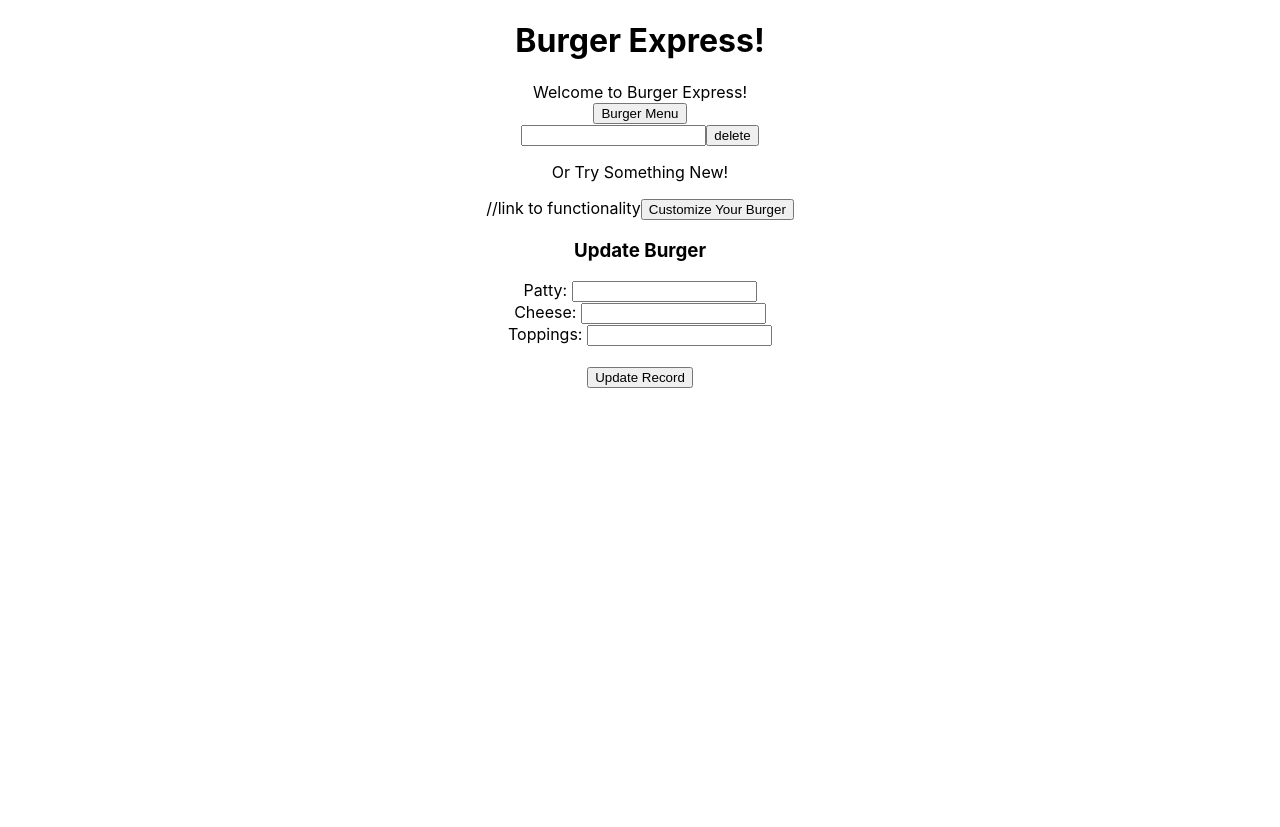
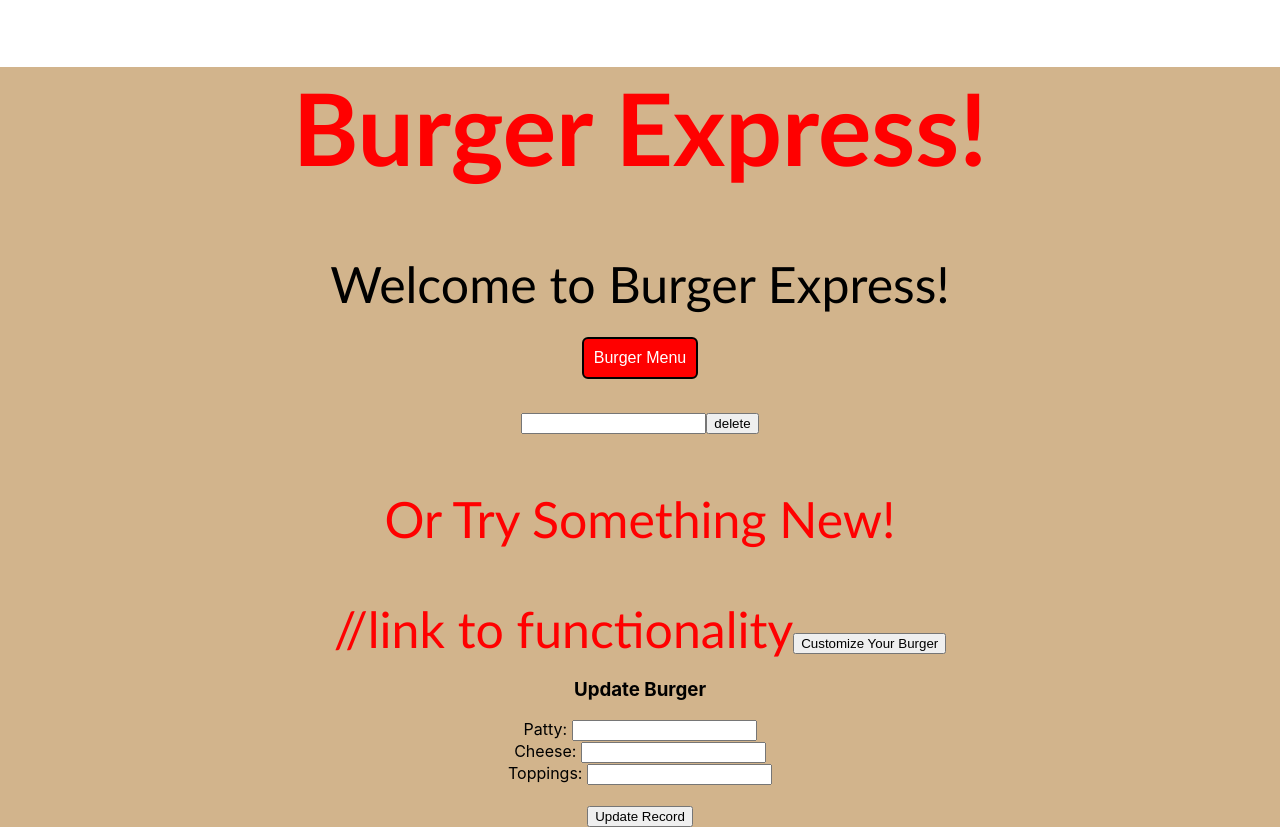
Before and after one commit to koshy123/Burger-Express, a React (Create React App) app in the folder burger-express/: page /update/1 in a window 1280 px wide. Before the commit the page ends 800 px from the top, so only its background shows below. Built offline with nearby package versions, Linux system fonts and the light colour scheme; no server answers.

Commit message:
added the deployed url to the fetch call

```diff
--- a/burger-express/src/App.css
+++ b/burger-express/src/App.css
@@ -1,5 +1,33 @@
 .App {
   text-align: center;
+  background-color: tan;
+}
+
+.welcome {
+  font-size: 50px;
+  color: red;
+  font-family:'Gill Sans', 'Gill Sans MT', Calibri, 'Trebuchet MS', sans-serif;
+
+}
+
+.nameBar {
+  color: black;
+}
+.menu {
+  display:flex;
+  flex-wrap: wrap;
+  flex-direction: space-around;
+  margin: 20px;
+}
+.pointer {
+  border: 2px solid black;
+  background-color: red;
+  color: white;
+  font-size: medium;
+  padding: 10px;
+  border-radius: 6px;
+  cursor: pointer;
+
 }
 
 .burgers {
--- a/burger-express/src/App.js
+++ b/burger-express/src/App.js
@@ -23,7 +23,7 @@ function App() {
 
   const getBurgers = {
     method: 'GET',
-    url: 'http://localhost:4000/api/burgers',
+    url: 'https://burger-express.fly.dev/api/burgers',
 
   };
 
--- a/burger-express/src/components/BurgerView.js
+++ b/burger-express/src/components/BurgerView.js
@@ -28,7 +28,7 @@ function BurgerView({loading, burgers }) {
             </div>
             <p className='pick2'>Or Try Something New!</p>
 
-            //link to functionality
+
             <button className="customize">Customize YOur Burger</button>
             {/* <div className='goHome'><Link to='/'><button>Home</button></Link></div> */}
         </Fragment>
--- a/burger-express/src/components/Update.js
+++ b/burger-express/src/components/Update.js
@@ -57,7 +57,7 @@ export default function Update() {
  console.log(params.id)
 
    // This will send a post request to update the data in the database.
-   await fetch(`http://localhost:4000/api/burgers/${params.id}`, {
+   await fetch(`https://burger-express.fly.dev/api/burgers/${params.id}`, {
      method: "PUT",
      body: JSON.stringify(editedBurger),
      headers: {
```
